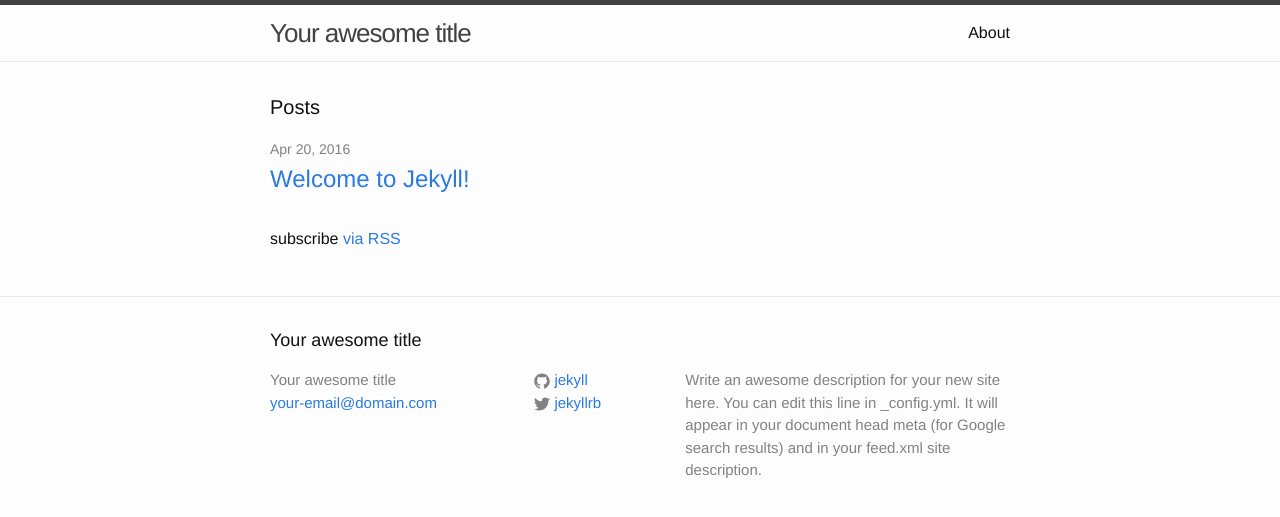
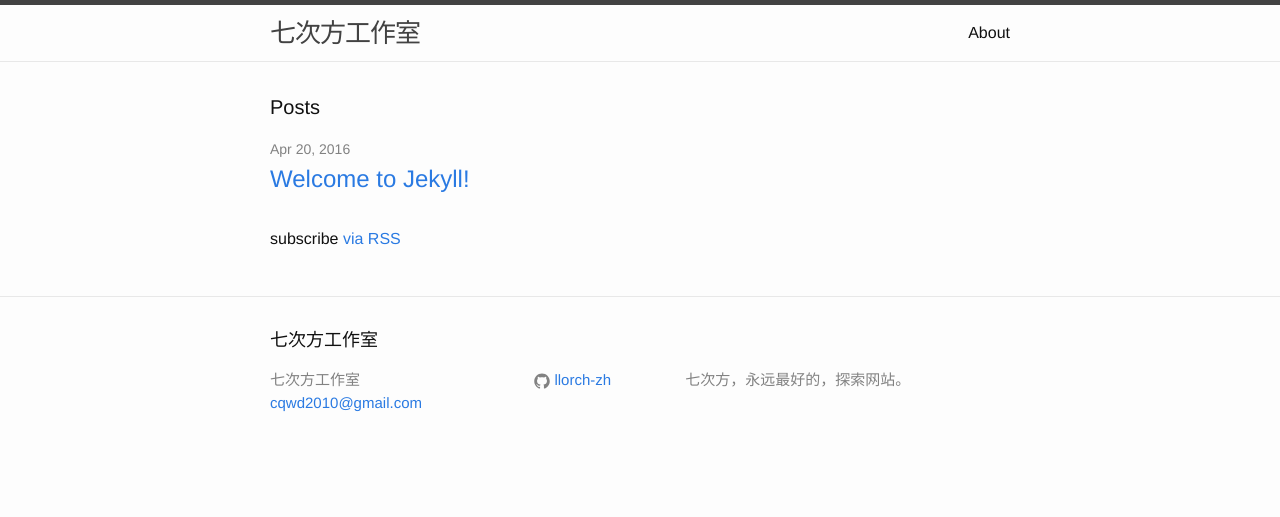
Before and after one commit to llorch-zh/llorch-zh.github.io, a Jekyll site: the page built from index.html, in a window 1280 px wide. Shown: the top 517 px of the page. Built offline with Jekyll 4.4.1, drawn with Linux system fonts in a browser that asks for light colours.

Commit message:
config public info

```diff
--- a/_config.yml
+++ b/_config.yml
@@ -6,16 +6,14 @@
 # 'jekyll serve'. If you change this file, please restart the server process.
 
 # Site settings
-title: Your awesome title
-email: your-email@domain.com
+title: 七次方工作室
+email: cqwd2010@gmail.com
 description: > # this means to ignore newlines until "baseurl:"
-  Write an awesome description for your new site here. You can edit this
-  line in _config.yml. It will appear in your document head meta (for
-  Google search results) and in your feed.xml site description.
+ 七次方，永远最好的，探索网站。
 baseurl: "" # the subpath of your site, e.g. /blog
-url: "http://yourdomain.com" # the base hostname & protocol for your site
-twitter_username: jekyllrb
-github_username:  jekyll
+url: "https://llorch-zh.github.io" # the base hostname & protocol for your site
+twitter_username: null
+github_username:  llorch-zh
 
 # Build settings
 markdown: kramdown
```
